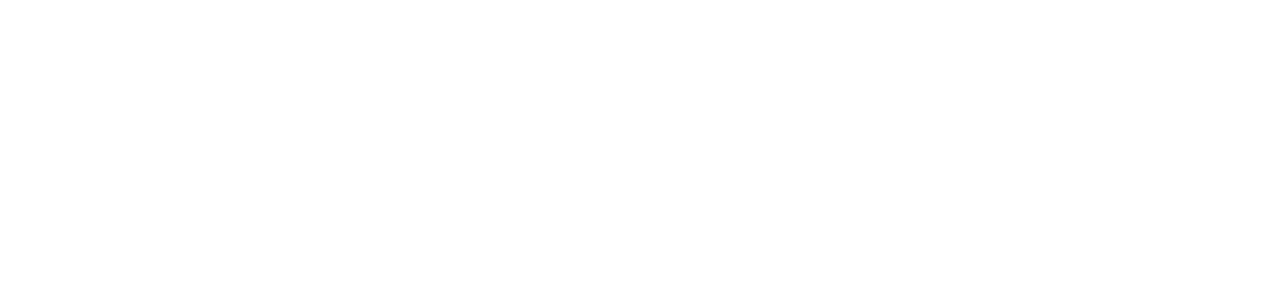
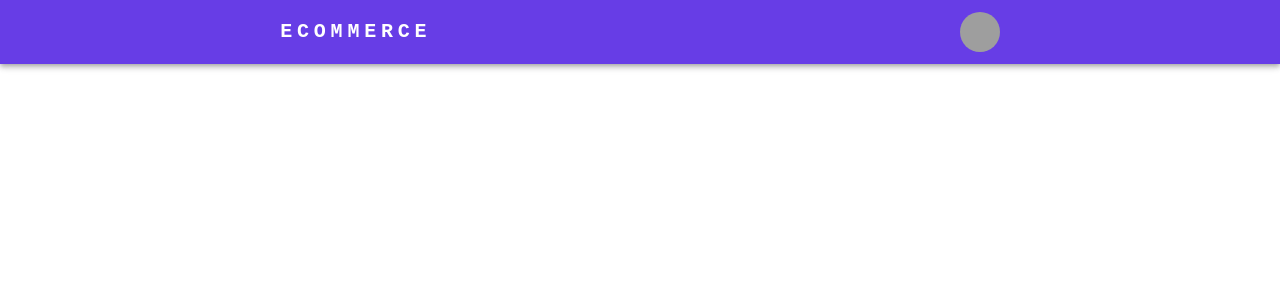
Before and after one commit to devguru002/mern-ecommerce, a React (Create React App) app in the folder frontend/: page / in a window 1280 px wide. Before the commit this address had no page. Shown: the top 300 px of the page. Built offline with nearby package versions, Linux system fonts and the light colour scheme; grey boxes are pictures that could not be loaded.

Commit message:
feat: Create Navbar component and HomePage
- Create navbar component with links at 'features/navigation/components/Navbar.jsx'
- Create HomePage.jsx at 'src/pages'
- Create new route '/' for Homepage in react-router
- Attach Navbar component in HomePage

```diff
--- a/frontend/src/App.js
+++ b/frontend/src/App.js
@@ -1,14 +1,19 @@
 import {BrowserRouter as Router,Routes,Route} from  'react-router-dom'
-import { LoginPage, SignupPage, ForgotPasswordPage, ResetPasswordPage} from './pages';
+import { LoginPage, SignupPage, ForgotPasswordPage, ResetPasswordPage, HomePage} from './pages';
 
 function App() {
   return (
     <Router>
       <Routes>
+
         <Route exact path='/signup' element={<SignupPage/>}/>
         <Route exact path='/login' element={<LoginPage/>}/>
         <Route exact path='/forgot-password' element={<ForgotPasswordPage/>}/>
         <Route exact path='/reset-password/:userId/:passwordResetToken' element={<ResetPasswordPage/>}/>
+
+
+        <Route exact path='/' element={<HomePage/>}/>
+
       </Routes>
     </Router>
   );
--- /dev/null
+++ b/frontend/src/features/navigation/components/Navbar.jsx
@@ -0,0 +1,72 @@
+import * as React from 'react';
+import AppBar from '@mui/material/AppBar';
+import Box from '@mui/material/Box';
+import Toolbar from '@mui/material/Toolbar';
+import IconButton from '@mui/material/IconButton';
+import Typography from '@mui/material/Typography';
+import Menu from '@mui/material/Menu';
+import Avatar from '@mui/material/Avatar';
+import Tooltip from '@mui/material/Tooltip';
+import MenuItem from '@mui/material/MenuItem';
+import { Link } from 'react-router-dom';
+
+const settings = [
+    {name:'Profile',to:"/profile"},
+    {name:'My orders',to:"/orders"},
+    {name:'Logout',to:"/logout"},
+];
+
+export const Navbar=()=> {
+  const [anchorElNav, setAnchorElNav] = React.useState(null);
+  const [anchorElUser, setAnchorElUser] = React.useState(null);
+
+  const handleOpenUserMenu = (event) => {
+    setAnchorElUser(event.currentTarget);
+  };
+
+  const handleCloseUserMenu = () => {
+    setAnchorElUser(null);
+  };
+
+  return (
+    <AppBar position="sticky">
+        <Toolbar sx={{p:1,height:"4rem",display:"flex",justifyContent:"space-around"}}>
+
+          <Typography variant="h6" noWrap component="a" href="#app-bar-with-responsive-menu" sx={{ mr: 2, display: { xs: 'none', md: 'flex' }, fontFamily: 'monospace', fontWeight: 700, letterSpacing: '.3rem', color: 'inherit', textDecoration: 'none', }}>
+            ECOMMERCE
+          </Typography>
+
+          <Box>
+            <Tooltip title="Open settings">
+              <IconButton onClick={handleOpenUserMenu} sx={{ p: 0 }}>
+                <Avatar alt="Remy Sharp" src="/static/images/avatar/2.jpg" />
+              </IconButton>
+            </Tooltip>
+            <Menu
+              sx={{ mt: '45px' }}
+              id="menu-appbar"
+              anchorEl={anchorElUser}
+              anchorOrigin={{
+                vertical: 'top',
+                horizontal: 'right',
+              }}
+              keepMounted
+              transformOrigin={{
+                vertical: 'top',
+                horizontal: 'right',
+              }}
+              open={Boolean(anchorElUser)}
+              onClose={handleCloseUserMenu}
+            >
+              {settings.map((setting) => (
+                <MenuItem key={setting} onClick={handleCloseUserMenu}>
+                  <Typography component={Link} color={'text.primary'} sx={{textDecoration:"none"}} to={setting.to} textAlign="center">{setting.name}</Typography>
+                </MenuItem>
+              ))}
+            </Menu>
+          </Box>
+
+        </Toolbar>
+    </AppBar>
+  );
+}
--- /dev/null
+++ b/frontend/src/pages/HomePage.jsx
@@ -0,0 +1,8 @@
+import React from 'react'
+import { Navbar } from '../features/navigation/components/Navbar'
+
+export const HomePage = () => {
+  return (
+    <Navbar/>
+  )
+}
--- a/frontend/src/pages/index.js
+++ b/frontend/src/pages/index.js
@@ -1,4 +1,5 @@
 import { ForgotPasswordPage } from "./ForgotPasswordPage";
+import { HomePage } from "./HomePage";
 import { LoginPage } from "./LoginPage";
 import { ResetPasswordPage } from "./ResetPasswordPage";
 import { SignupPage } from "./SignupPage";
@@ -8,4 +9,5 @@
     LoginPage,
     ForgotPasswordPage,
     ResetPasswordPage,
+    HomePage,
 }
```
